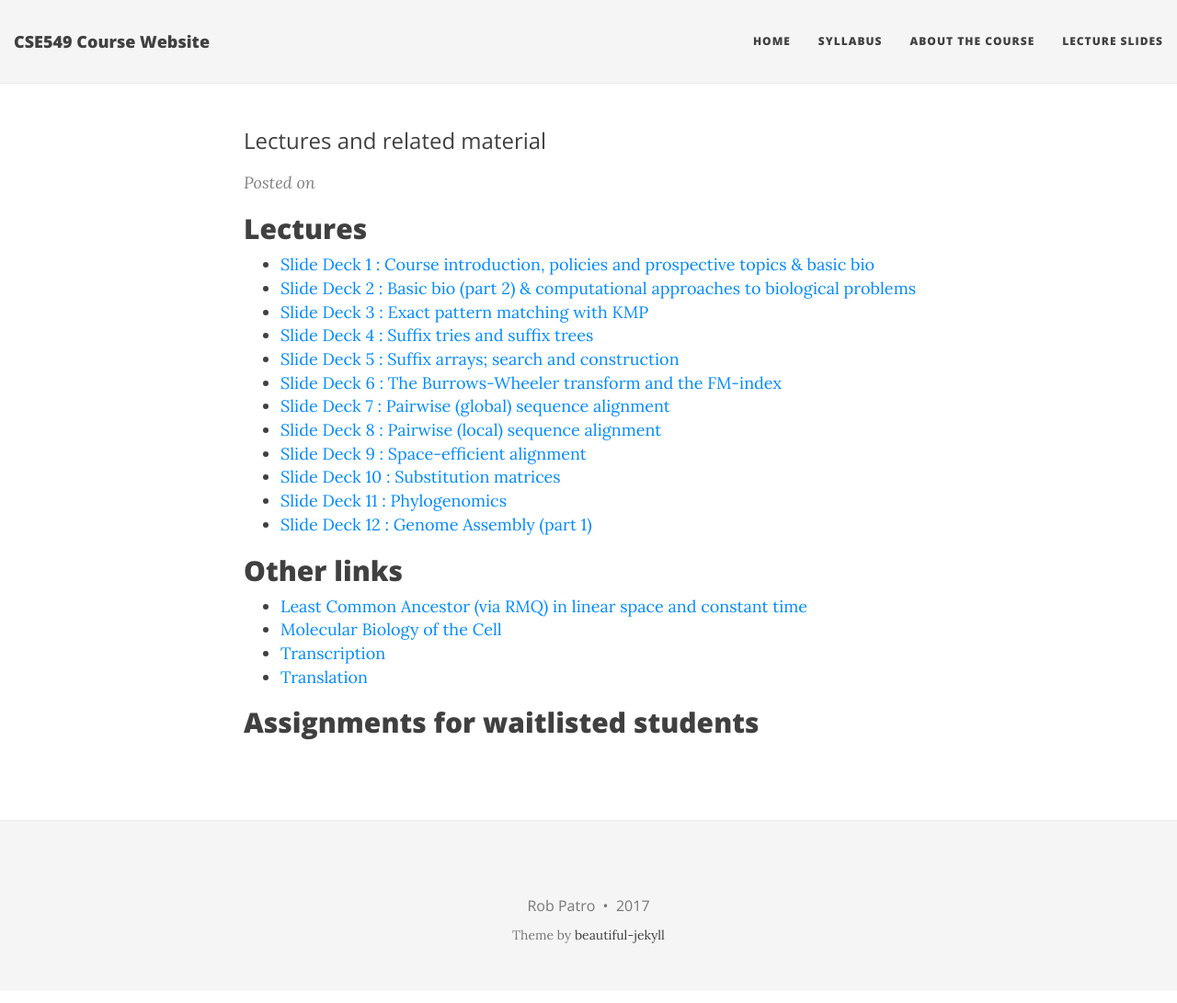
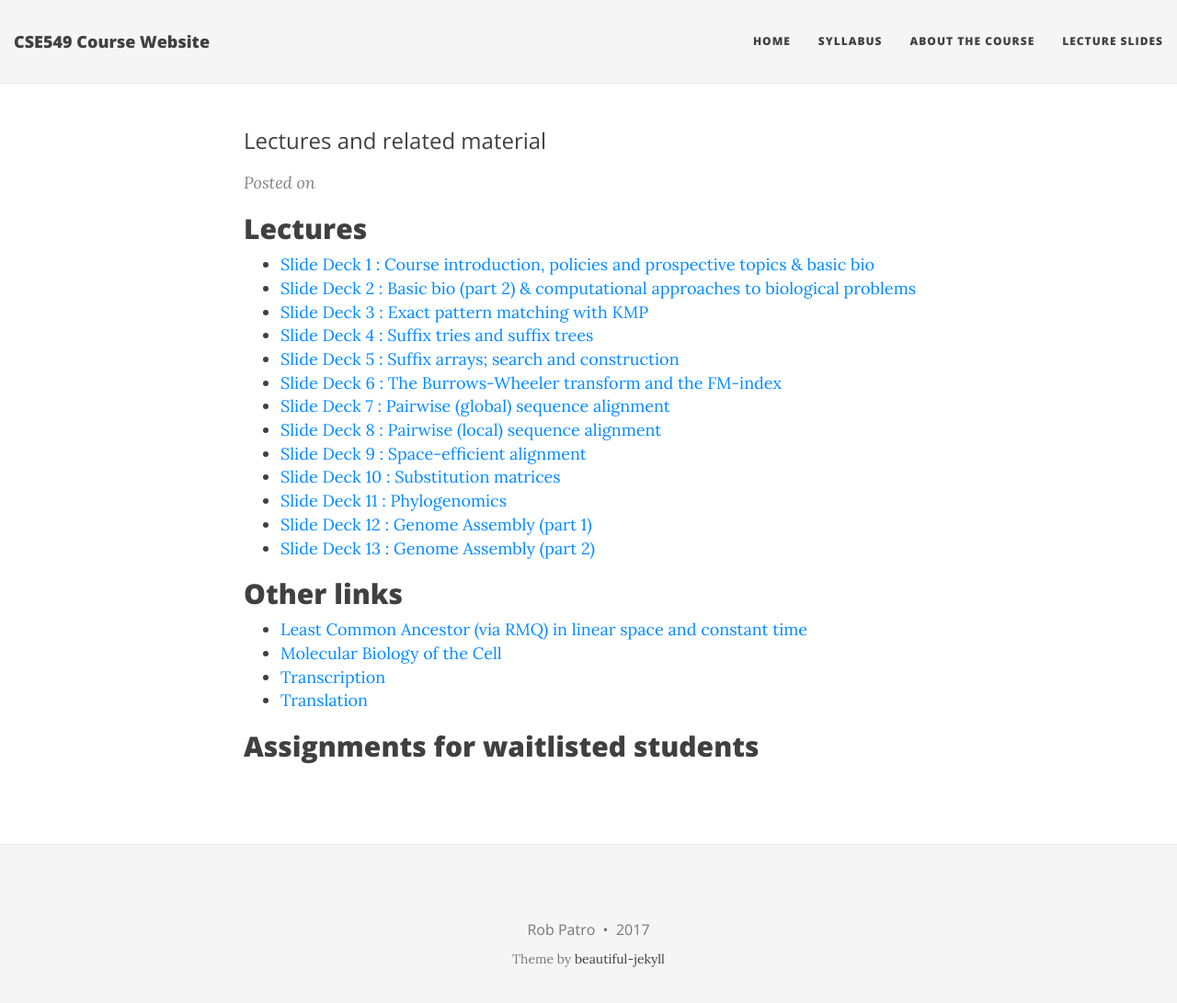
Before and after one commit to rob-p/CSE549F17, a Jekyll site: the page built from lectures.md, in a window 1280 px wide and 1104 px high. Shown: the top 1091 px of the window at 92% size. Built offline with Jekyll 4.4.1, drawn with Linux system fonts in a browser that asks for light colours; nearby versions of some CDN libraries.

Commit message:
add dBG lecture

```diff
--- a/lectures.md
+++ b/lectures.md
@@ -18,6 +18,7 @@ subtitle: Lectures and related material
  * [Slide Deck 10 : Substitution matrices][10]
  * [Slide Deck 11 : Phylogenomics][11]
  * [Slide Deck 12 : Genome Assembly (part 1)][12]
+ * [Slide Deck 13 : Genome Assembly (part 2)][13]
 
 {::comment}
 
@@ -64,6 +65,7 @@ subtitle: Lectures and related material
 [10]:{{site.url}}/lectures/Lec10.pdf
 [11]:{{site.url}}/lectures/Lec11.pdf
 [12]:{{site.url}}/lectures/Lec12.pdf
+[13]:{{site.url}}/lectures/Lec13.pdf
 
 {::comment}
  * [List of final project options][proj]
```
Also changed, not shown: 1 other file.
